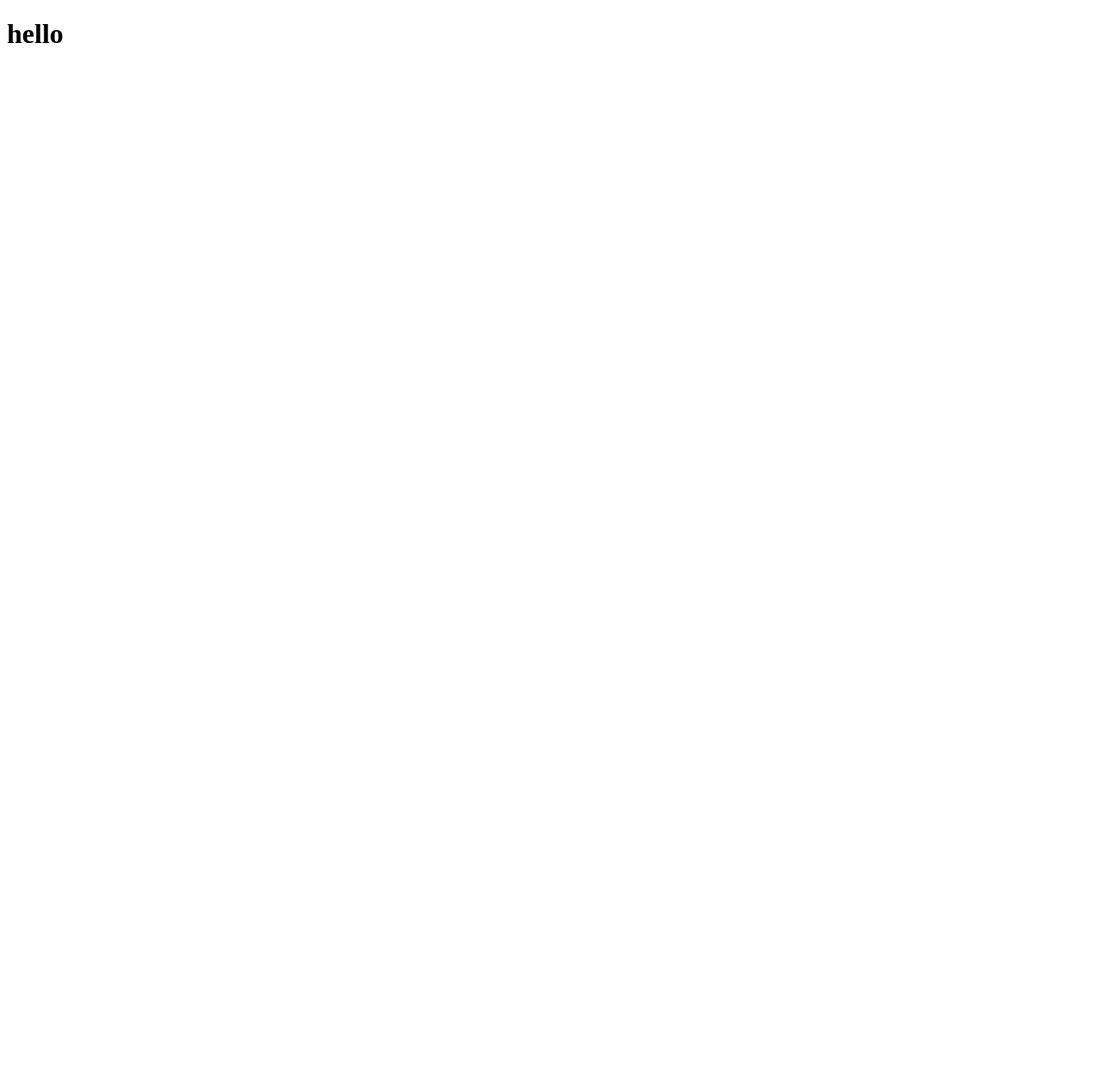
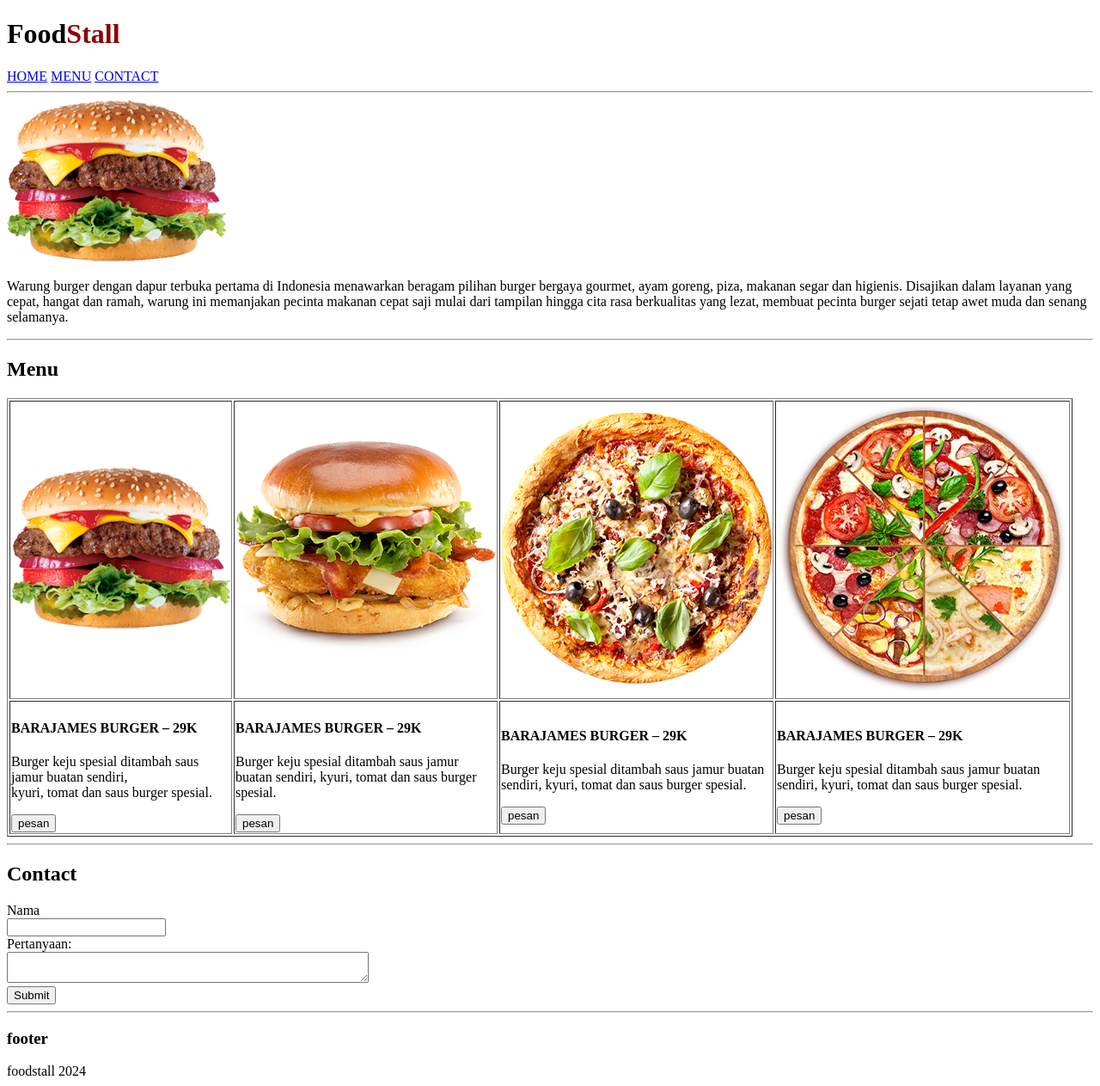
Before and after one commit to mitramitro/latihan_html, a plain HTML site: page index.html in a window 1280 px wide. Shown: the whole page at 86% size. Before the commit the page ends 800 px from the top, so only its background shows below. Drawn offline with Linux system fonts and the light colour scheme.

Commit message:
hanya html update

```diff
--- a/index.html
+++ b/index.html
@@ -3,9 +3,85 @@
   <head>
     <meta charset="UTF-8" />
     <meta name="viewport" content="width=device-width, initial-scale=1.0" />
-    <title>Document</title>
+    <title>Home</title>
   </head>
   <body>
-    <h1>hello</h1>
+    <div>
+      <h1>Food<span style="color: darkred">Stall</span></h1>
+      <a href="index.html">HOME</a>
+      <a href="menu.html">MENU</a>
+      <a href="about.html">CONTACT</a>
+    </div>
+    <hr />
+    <div>
+      <img src="images/f2.png" alt="" />
+      <p>
+        Warung burger dengan dapur terbuka pertama di Indonesia menawarkan beragam pilihan burger bergaya gourmet, ayam goreng, piza, makanan segar dan higienis. Disajikan dalam layanan yang cepat, hangat dan ramah, warung ini memanjakan
+        pecinta makanan cepat saji mulai dari tampilan hingga cita rasa berkualitas yang lezat, membuat pecinta burger sejati tetap awet muda dan senang selamanya.
+      </p>
+    </div>
+    <hr />
+    <div>
+      <h2>Menu</h2>
+
+      <table border="1" width="80%">
+        <tr>
+          <td>
+            <img src="images/f2.png" alt="" />
+          </td>
+
+          <td>
+            <img src="images/f7.png" alt="" />
+          </td>
+          <td>
+            <img src="images/f3.png" alt="" />
+          </td>
+          <td>
+            <img src="images/f6.png" alt="" />
+          </td>
+        </tr>
+        <tr>
+          <td>
+            <h4>BARAJAMES BURGER – 29K</h4>
+            <p>
+              Burger keju spesial ditambah saus jamur buatan sendiri,<br />
+              kyuri, tomat dan saus burger spesial.
+            </p>
+            <button>pesan</button>
+          </td>
+          <td>
+            <h4>BARAJAMES BURGER – 29K</h4>
+            <p>Burger keju spesial ditambah saus jamur buatan sendiri, kyuri, tomat dan saus burger spesial.</p>
+            <button>pesan</button>
+          </td>
+          <td>
+            <h4>BARAJAMES BURGER – 29K</h4>
+            <p>Burger keju spesial ditambah saus jamur buatan sendiri, kyuri, tomat dan saus burger spesial.</p>
+            <button>pesan</button>
+          </td>
+          <td>
+            <h4>BARAJAMES BURGER – 29K</h4>
+            <p>Burger keju spesial ditambah saus jamur buatan sendiri, kyuri, tomat dan saus burger spesial.</p>
+            <button>pesan</button>
+          </td>
+        </tr>
+      </table>
+    </div>
+    <hr />
+    <div>
+      <h2>Contact</h2>
+      <form action="">
+        <label for="nama">Nama</label><br />
+        <input type="text" name="nama" id="nama" /><br />
+        <label for="tanya">Pertanyaan:</label><br />
+        <textarea name="tanya" id="tanya" cols="50"></textarea><br />
+        <button>Submit</button>
+      </form>
+    </div>
+    <hr />
+    <div>
+      <h3>footer</h3>
+      foodstall 2024
+    </div>
   </body>
 </html>
```
Also changed, not shown: images/about-img.png (added), images/client1.jpg (added), images/client2.jpg (added), images/f1.png (added), images/f2.png (added), images/f3.png (added), images/f4.png (added), images/f5.png (added), images/f6.png (added), images/f7.png (added), images/f8.png (added), images/f9.png (added), images/favicon.png (added), images/hero-bg.jpg (added), 2 more files.
